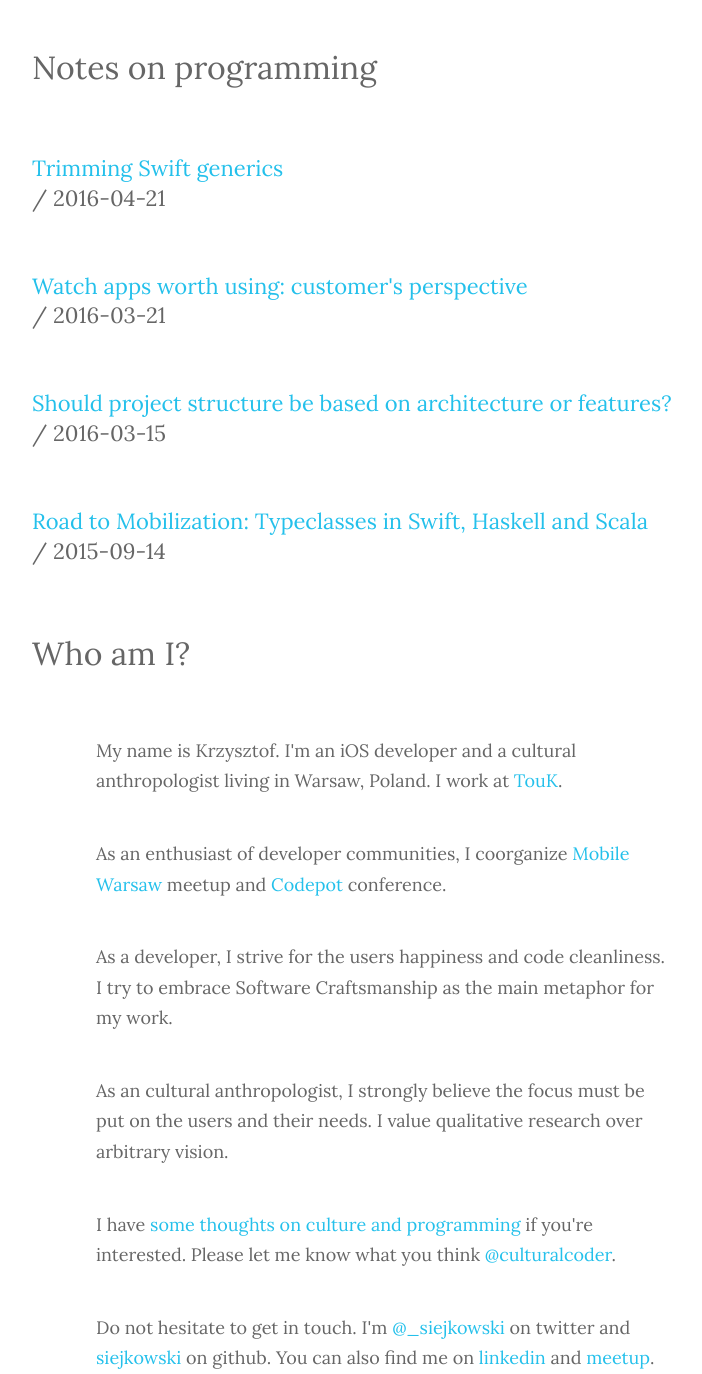
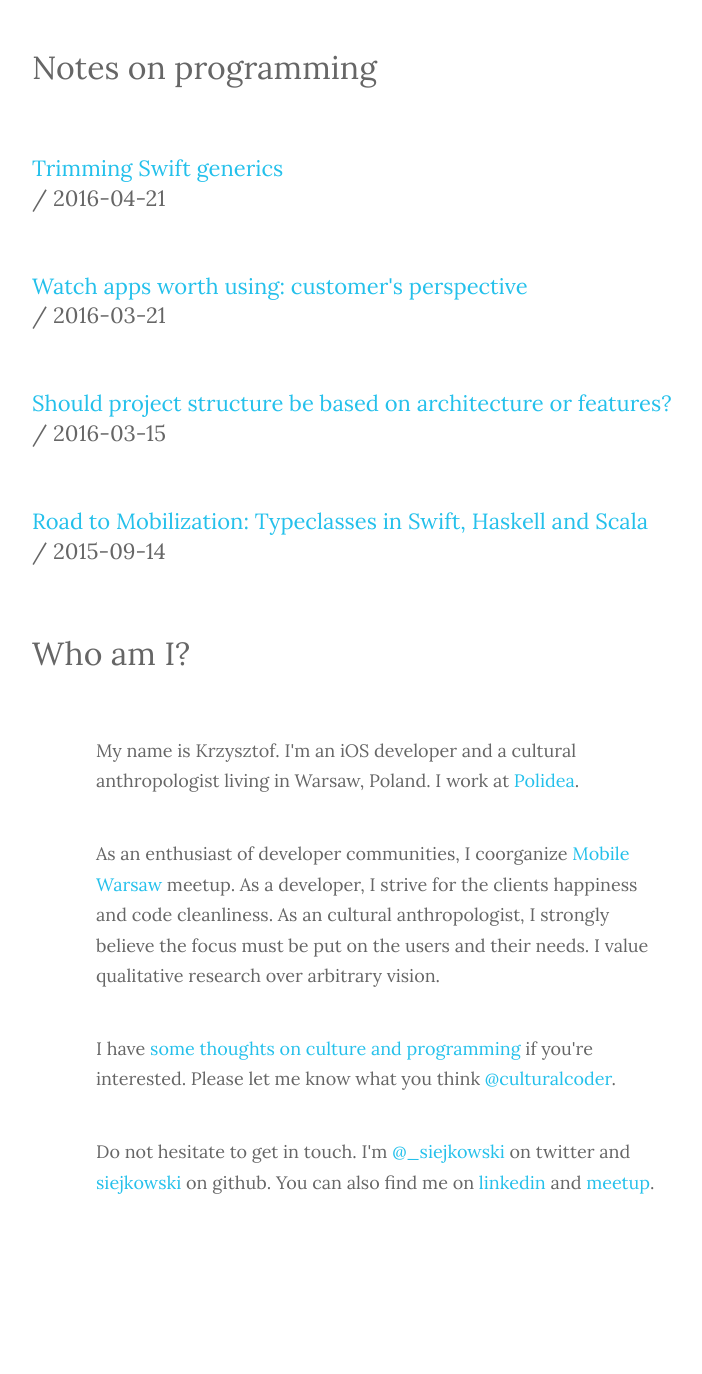
Before and after one commit to siejkowski/siejkowski.github.com, a Jekyll site: the page built from index.html, in a window 1280 px wide. Shown: the whole page, without its empty margins (288-990 px from the left). Built offline with Jekyll 4.4.1, drawn with Linux system fonts in a browser that asks for light colours; after the commit the page ends 1198 px from its top, so only the background shows below that.

Commit message:
updated bio

```diff
--- a/_includes/content.html
+++ b/_includes/content.html
@@ -2,13 +2,9 @@
 
 <h1>Who am I?</h1>
 
-<h6>My name is Krzysztof. I'm an iOS developer and a cultural anthropologist living in Warsaw, Poland. I work at <a href="http://touk.pl/">TouK</a>.</h6>
+<h6>My name is Krzysztof. I'm an iOS developer and a cultural anthropologist living in Warsaw, Poland. I work at <a href="https://www.polidea.com">Polidea</a>.</h6>
 
-<h6>As an enthusiast of developer communities, I coorganize <a href="http://mobile-warsaw.pl">Mobile Warsaw</a> meetup and <a href="https://codepot.pl">Codepot</a> conference.</h6>
-
-<h6>As a developer, I strive for the users happiness and code cleanliness. I try to embrace Software Craftsmanship as the main metaphor for my work.</h6>
-
-<h6>As an cultural anthropologist, I strongly believe the focus must be put on the users and their needs. I value qualitative research over arbitrary vision.</h6>
+<h6>As an enthusiast of developer communities, I coorganize <a href="http://mobile-warsaw.pl">Mobile Warsaw</a> meetup. As a developer, I strive for the clients happiness and code cleanliness. As an cultural anthropologist, I strongly believe the focus must be put on the users and their needs. I value qualitative research over arbitrary vision.</h6>
 
 <h6>I have <a href="http://culturalcoder.com">some thoughts on culture and programming</a> if you're interested. Please let me know what you think <a href="https://twitter.com/culturalcoder">@culturalcoder</a>.</h6>
 
```
